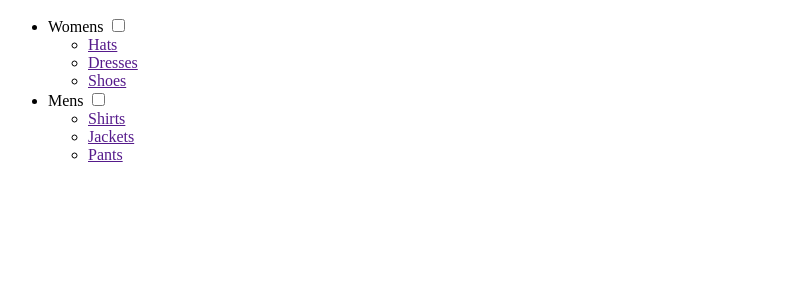
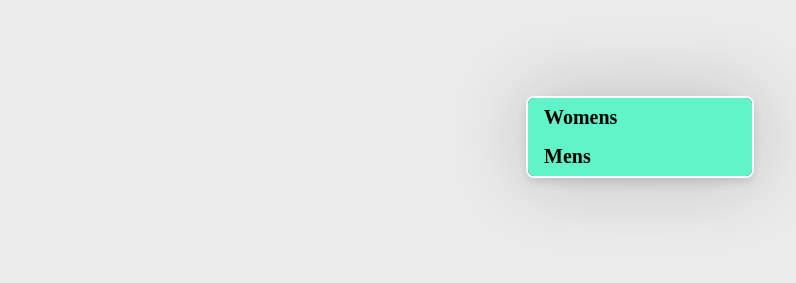
Before and after one commit to TJANGEL/accordion_menu, a plain HTML site: page index.html in a window 1280 px wide. Shown: the whole page, without its empty margins (0-796 px from the left). Drawn offline with Linux system fonts and the light colour scheme.

Commit message:
created and compiled scss styling

```diff
--- a/index.html
+++ b/index.html
@@ -5,6 +5,7 @@
     <meta name="viewport" content="width=device-width, initial-scale=1.0" />
     <meta http-equiv="X-UA-Compatible" content="ie=edge" />
     <title>Accordion Menu</title>
+    <link rel="stylesheet" href="style.css" />
   </head>
   <body>
     <nav>
--- /dev/null
+++ b/style.scss
@@ -0,0 +1,75 @@
+ul {
+  list-style: none;
+}
+
+li {
+  input[type='checkbox'] {
+    position: absolute;
+    opacity: 0;
+    z-index: -1;
+  }
+
+  label {
+    display: block;
+    cursor: pointer;
+  }
+
+  ul {
+    height: 0;
+    overflow: hidden;
+
+    a {
+      display: block;
+    }
+  }
+}
+
+input[type='checkbox']:checked + ul {
+  height: auto;
+}
+
+// DEMO
+html,
+body {
+  background-color: #ebebeb;
+}
+
+ul {
+  margin: 0;
+  padding: 0;
+  border: solid 2px #fff;
+  width: 14rem;
+  margin: 6rem auto;
+  background-color: #5f1581;
+  border-radius: 0.5rem;
+  overflow: hidden;
+  box-shadow: 0 0 80px rgba(0, 0, 0, 0.2), 0 5px 10px rgba(0, 0, 0, 0.1);
+
+  a {
+    padding: 0.5rem 1rem;
+    text-decoration: none;
+    color: white;
+  }
+
+  ul {
+    border: 0;
+    margin: 0;
+    box-shadow: 0;
+
+    a {
+      color: #fff;
+      border-bottom: solid 1px rgba(255, 255, 255, 0.3);
+    }
+
+    li:last-child a {
+      border-bottom: 0;
+    }
+  }
+}
+
+label {
+  font-size: 1.25rem;
+  font-weight: bold;
+  padding: 0.5rem 1rem;
+  background-color: #60f4c8;
+}
```
Also changed, not shown: style.css, 1 other file.
